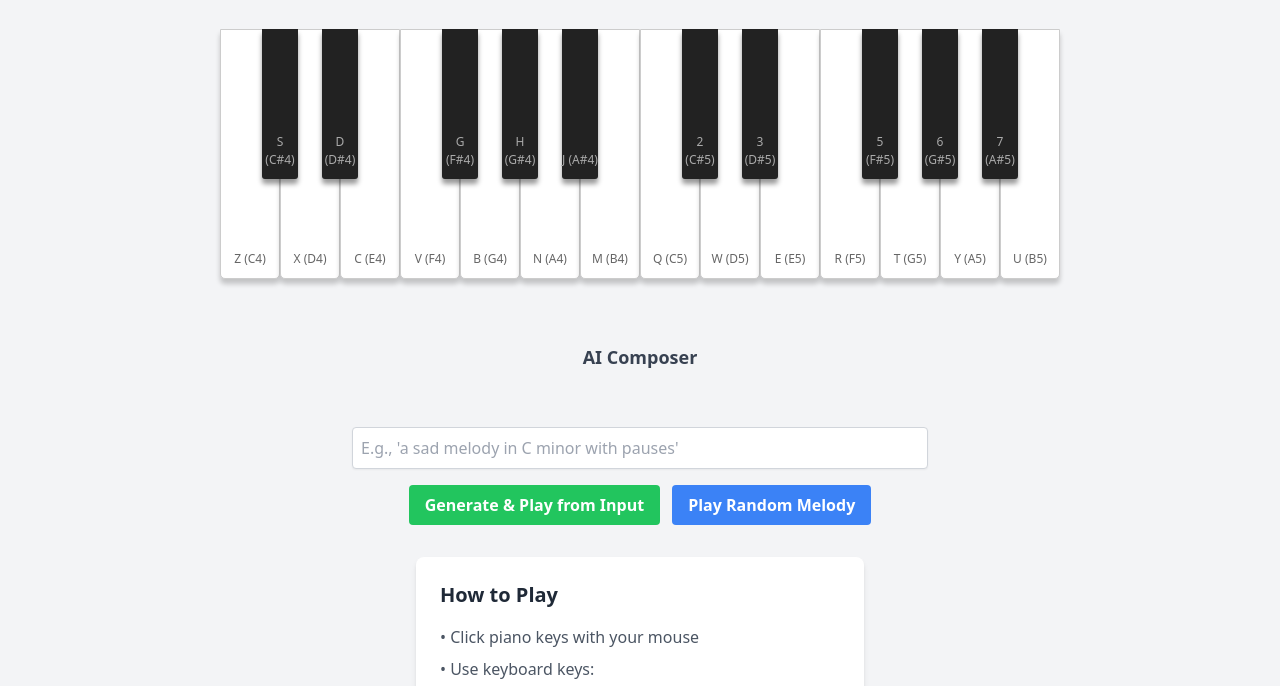
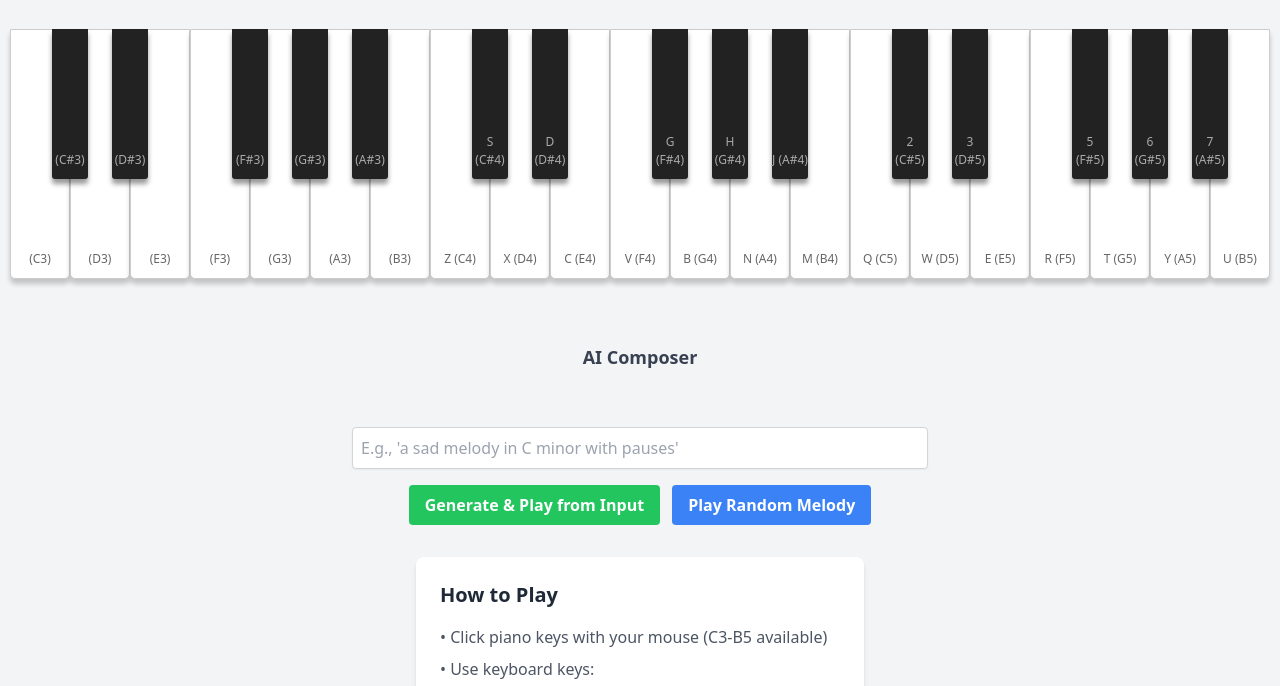
Before and after one commit to holyredbeard/Keynius, a plain HTML site: page index.html in a window 1280 px wide. Shown: the part 91-777 px from the top of the page. Drawn offline with nearby package versions, Linux system fonts and the light colour scheme.

Commit message:
Feat: Add lower octave (C3-B3) mouse-only

```diff
--- a/index.html
+++ b/index.html
@@ -67,7 +67,29 @@
 
     <div class="piano-container mb-8">
         <div class="flex relative">
-            <!-- White keys -->
+            <!-- Lowest octave (C3-B3) - Mouse Only -->
+            <div class="white-key" data-note="C3">
+                <div class="key-label">(C3)</div>
+            </div>
+            <div class="white-key" data-note="D3">
+                <div class="key-label">(D3)</div>
+            </div>
+            <div class="white-key" data-note="E3">
+                <div class="key-label">(E3)</div>
+            </div>
+            <div class="white-key" data-note="F3">
+                <div class="key-label">(F3)</div>
+            </div>
+            <div class="white-key" data-note="G3">
+                <div class="key-label">(G3)</div>
+            </div>
+            <div class="white-key" data-note="A3">
+                <div class="key-label">(A3)</div>
+            </div>
+            <div class="white-key" data-note="B3">
+                <div class="key-label">(B3)</div>
+            </div>
+            <!-- Mid keys C4-B4 -->
             <div class="white-key" data-note="C4" data-key="z">
                 <div class="key-label">Z (C4)</div>
             </div>
@@ -113,35 +135,52 @@
             </div>
 
             <!-- Black keys -->
-            <div class="black-key" style="left: 42px;" data-note="C#4" data-key="s">
+            <!-- Lowest Octave (C#3-A#3) - Mouse Only -->
+            <div class="black-key" style="left: 42px;" data-note="C#3">
+                 <div class="key-label">(C#3)</div>
+            </div>
+            <div class="black-key" style="left: 102px;" data-note="D#3">
+                 <div class="key-label">(D#3)</div>
+            </div>
+            <div class="black-key" style="left: 222px;" data-note="F#3">
+                 <div class="key-label">(F#3)</div>
+            </div>
+            <div class="black-key" style="left: 282px;" data-note="G#3">
+                 <div class="key-label">(G#3)</div>
+            </div>
+            <div class="black-key" style="left: 342px;" data-note="A#3">
+                 <div class="key-label">(A#3)</div>
+            </div>
+            <!-- Mid Octave (C#4-A#4) - Keys: S D G H J -->
+            <div class="black-key" style="left: 462px;" data-note="C#4" data-key="s"> <!-- 42 + 420 -->
                 <div class="key-label">S (C#4)</div>
             </div>
-            <div class="black-key" style="left: 102px;" data-note="D#4" data-key="d">
+            <div class="black-key" style="left: 522px;" data-note="D#4" data-key="d"> <!-- 102 + 420 -->
                 <div class="key-label">D (D#4)</div>
             </div>
-            <div class="black-key" style="left: 222px;" data-note="F#4" data-key="g">
+            <div class="black-key" style="left: 642px;" data-note="F#4" data-key="g"> <!-- 222 + 420 -->
                 <div class="key-label">G (F#4)</div>
             </div>
-            <div class="black-key" style="left: 282px;" data-note="G#4" data-key="h">
+            <div class="black-key" style="left: 702px;" data-note="G#4" data-key="h"> <!-- 282 + 420 -->
                 <div class="key-label">H (G#4)</div>
             </div>
-            <div class="black-key" style="left: 342px;" data-note="A#4" data-key="j">
+            <div class="black-key" style="left: 762px;" data-note="A#4" data-key="j"> <!-- 342 + 420 -->
                 <div class="key-label">J (A#4)</div>
             </div>
-            <!-- Second octave black keys -->
-            <div class="black-key" style="left: 462px;" data-note="C#5" data-key="2">
+            <!-- Upper Octave (C#5-A#5) - Keys: 2 3 5 6 7 -->
+            <div class="black-key" style="left: 882px;" data-note="C#5" data-key="2"> <!-- 462 + 420 -->
                 <div class="key-label">2 (C#5)</div>
             </div>
-             <div class="black-key" style="left: 522px;" data-note="D#5" data-key="3">
+             <div class="black-key" style="left: 942px;" data-note="D#5" data-key="3"> <!-- 522 + 420 -->
                 <div class="key-label">3 (D#5)</div>
             </div>
-            <div class="black-key" style="left: 642px;" data-note="F#5" data-key="5">
+            <div class="black-key" style="left: 1062px;" data-note="F#5" data-key="5"> <!-- 642 + 420 -->
                 <div class="key-label">5 (F#5)</div>
             </div>
-            <div class="black-key" style="left: 702px;" data-note="G#5" data-key="6">
+            <div class="black-key" style="left: 1122px;" data-note="G#5" data-key="6"> <!-- 702 + 420 -->
                 <div class="key-label">6 (G#5)</div>
             </div>
-            <div class="black-key" style="left: 762px;" data-note="A#5" data-key="7">
+            <div class="black-key" style="left: 1182px;" data-note="A#5" data-key="7"> <!-- 762 + 420 -->
                 <div class="key-label">7 (A#5)</div>
             </div>
         </div>
@@ -169,10 +208,11 @@
     <div class="bg-white p-6 rounded-lg shadow-md max-w-md w-full mt-8">
         <h2 class="text-xl font-semibold mb-4 text-gray-800">How to Play</h2>
         <ul class="space-y-2 text-gray-600">
-            <li>• Click piano keys with your mouse</li>
+            <li>• Click piano keys with your mouse (C3-B5 available)</li>
             <li>• Use keyboard keys:</li>
             <li class="ml-4"> • Lower Octave (C4-B4): White: ZXC VBNM | Black: S D G H J</li>
             <li class="ml-4"> • Upper Octave (C5-B5): White: QWE RTYU | Black: 2 3 5 6 7</li>
+            <li class="ml-4"> • Lowest Octave (C3-B3): Mouse click only</li>
             <li>• Each note is accurately tuned</li>
         </ul>
     </div>
@@ -221,9 +261,15 @@
 
         // Note frequencies (A4 = 440Hz)
         const noteFrequencies = {
+            // Octave 3
+            'C3': 130.81, 'C#3': 138.59, 'D3': 146.83, 'D#3': 155.56,
+            'E3': 164.81, 'F3': 174.61, 'F#3': 185.00, 'G3': 196.00,
+            'G#3': 207.65, 'A3': 220.00, 'A#3': 233.08, 'B3': 246.94,
+            // Octave 4
             'C4': 261.63, 'C#4': 277.18, 'D4': 293.66, 'D#4': 311.13,
             'E4': 329.63, 'F4': 349.23, 'F#4': 369.99, 'G4': 392.00,
             'G#4': 415.30, 'A4': 440.00, 'A#4': 466.16, 'B4': 493.88,
+            // Octave 5
             'C5': 523.25, 'C#5': 554.37, 'D5': 587.33, 'D#5': 622.25,
             'E5': 659.25, 'F5': 698.46, 'F#5': 739.99, 'G5': 783.99,
             'G#5': 830.61, 'A5': 880.00, 'A#5': 932.33, 'B5': 987.77
```
